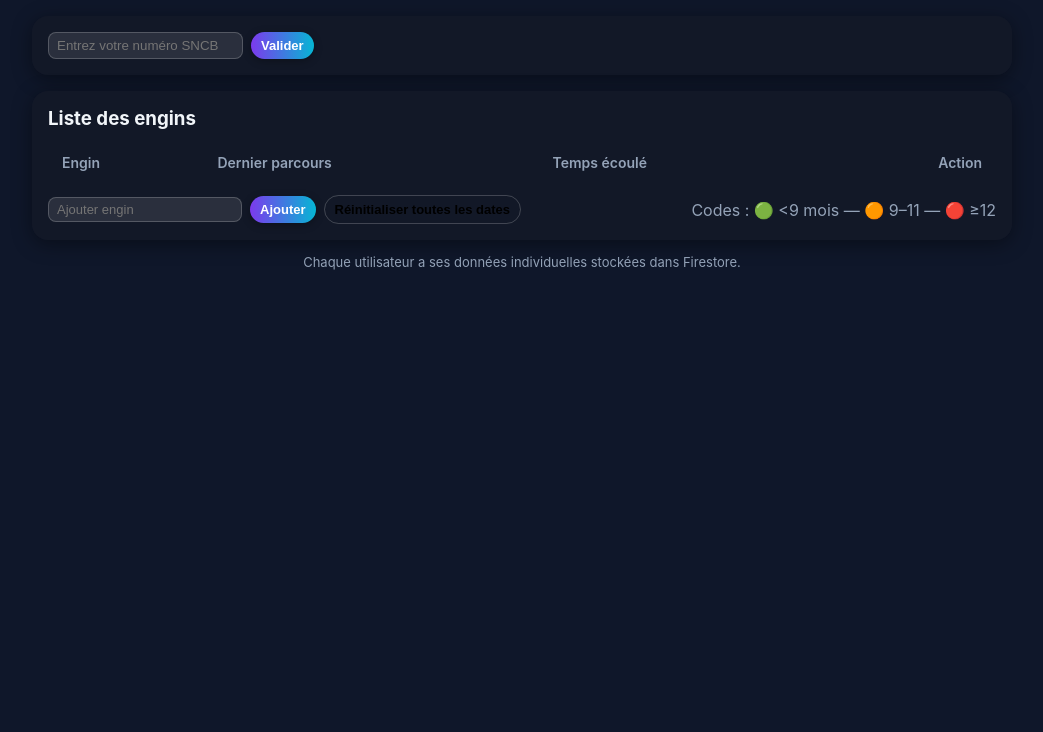
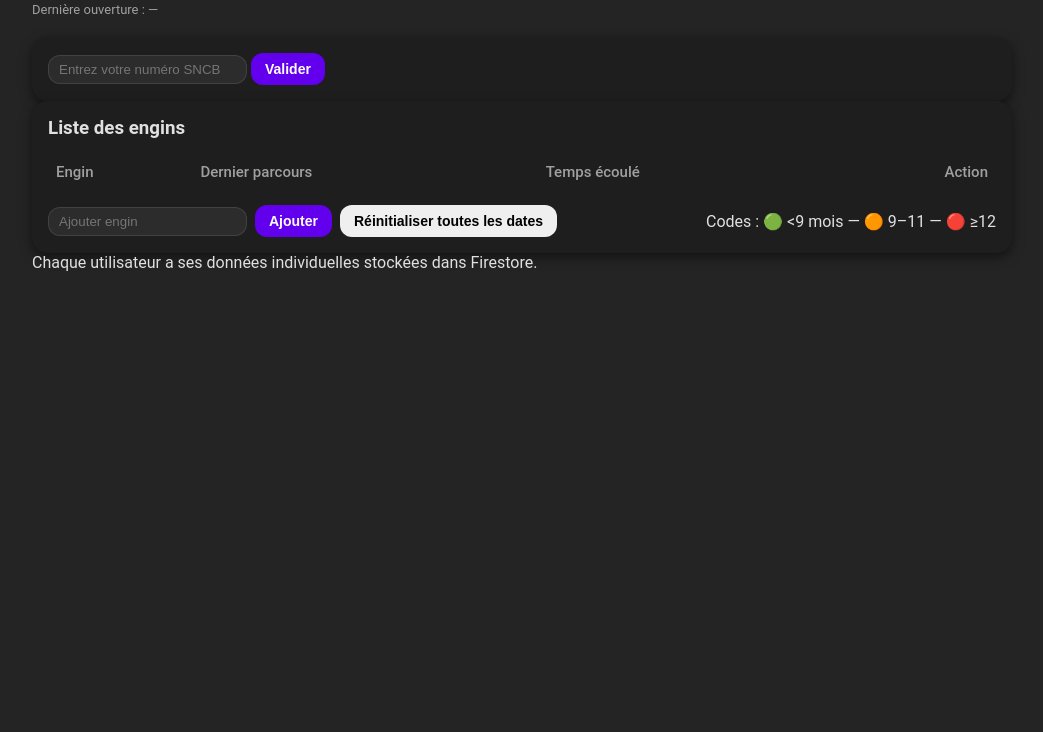
Before and after one commit to boubou-lover/suivi-connaissance, a plain HTML site: page index.html in a window 1280 px wide. Shown: the part 68-800 px from the top of the page, without its empty margins (118-1161 px from the left). Drawn offline with Linux system fonts and the light colour scheme.

Commit message:
Add files via upload

```diff
--- a/index.html
+++ b/index.html
@@ -6,51 +6,48 @@
 <title>Suivi Connaissance – Matériel Ferroviaire</title>
 <style>
 :root{
-  --bg:#0f172a;
-  --card: rgba(20,25,40,0.95);
-  --muted:#94a3b8;
-  --green:#16a34a;
-  --orange:#f59e0b;
-  --red:#ef4444;
-  --accent1:#7c3aed;
-  --accent2:#06b6d4;
-  --text:#f1f5f9;
-  font-family: 'Inter', sans-serif;
+  --bg:#252424;
+  --card:#1e1e1e;
+  --text:#e0e0e0;
+  --muted:#a0a0a0;
+  --primary:#6200ee;
+  --accent:#03dac6;
+  --green:#03dac6;
+  --orange:#ffb300;
+  --red:#cf6679;
+  --button-hover:rgba(255,255,255,0.08);
+  font-family:'Roboto',sans-serif;
 }
 *{box-sizing:border-box;transition: all 0.2s ease;}
-html,body{height:100%}
-body{margin:0;background:var(--bg);color:var(--text);padding:20px;display:flex;justify-content:center;}
+body{margin:0;background:var(--bg);color:var(--text);padding:20px;display:flex;justify-content:center;font-family:Roboto,sans-serif;}
 .app{width:100%;max-width:980px;}
-header{display:flex;justify-content:space-between;align-items:flex-start;margin-bottom:18px;flex-wrap:wrap;gap:8px;}
-.title{background:linear-gradient(90deg,var(--accent1),var(--accent2));-webkit-background-clip:text;background-clip:text;color:transparent;font-weight:700;font-size:22px;}
-.subtitle{font-size:13px;color:var(--muted);margin-top:4px;}
-.last-open{font-size:13px;color:var(--muted);background:rgba(255,255,255,0.1);padding:6px 12px;border-radius:12px;align-self:center;}
-.card{background:var(--card);border-radius:16px;padding:16px;backdrop-filter: blur(8px);box-shadow:0 4px 20px rgba(0,0,0,0.4);}
-table{width:100%;border-collapse:separate;border-spacing:0;font-size:15px;}
-thead th{text-align:left;padding:12px 14px;color:var(--muted);font-weight:600;font-size:14px;}
-tbody td{padding:10px 14px;border-top:1px solid rgba(255,255,255,0.1);}
-.name{font-weight:700;}
-.date{font-size:13px;color:var(--muted);}
-.status{display:inline-flex;align-items:center;gap:4px;padding:6px 12px;border-radius:999px;font-weight:700;font-size:13px;color:white;transition: background 0.3s;}
+header{margin-bottom:20px;}
+.title{font-weight:700;font-size:24px;color:var(--text);}
+.subtitle{font-size:14px;color:var(--muted);}
+.last-open{font-size:13px;color:var(--muted);margin-top:6px;}
+.card{background:var(--card);border-radius:16px;padding:16px;box-shadow:0 4px 12px rgba(0,0,0,0.5);}
+table{width:100%;border-collapse:collapse;font-size:15px;}
+thead th{text-align:left;padding:12px 8px;color:var(--muted);font-weight:500;}
+tbody td{padding:12px 8px;border-top:1px solid rgba(255,255,255,0.05);}
+.name{font-weight:600;}
+.date{color:var(--muted);}
+.status{display:inline-flex;align-items:center;gap:6px;padding:4px 10px;border-radius:12px;font-weight:500;font-size:13px;color:white;}
 .status-icon{width:10px;height:10px;border-radius:50%;display:inline-block;}
-.btn{display:inline-flex;align-items:center;gap:6px;padding:6px 12px;border-radius:999px;border:0;cursor:pointer;font-weight:700;font-size:13px;transition: transform 0.2s, background 0.2s;}
-.btn:hover{transform:translateY(-2px);}
-.btn-primary{background:linear-gradient(90deg,var(--accent1),var(--accent2));color:white;box-shadow:0 2px 8px rgba(0,0,0,0.3);}
-.btn-ghost{background:transparent;border:1px solid rgba(255,255,255,0.2);}
-.actions{display:flex;gap:8px;align-items:center;flex-wrap:wrap;}
-.small{font-size:13px;padding:6px 10px;}
-.muted{color:var(--muted);}
-input[type="date"], input[type="text"]{padding:4px 8px;border-radius:8px;border:1px solid rgba(255,255,255,0.2);background:rgba(255,255,255,0.1);color:var(--text);transition: all 0.2s;}
-input:focus{outline:none;border-color:var(--accent2);box-shadow:0 0 6px var(--accent2);}
+.btn{padding:8px 14px;border-radius:12px;border:none;font-weight:600;font-size:14px;cursor:pointer;transition:all 0.2s;}
+.btn-primary{background:var(--primary);color:white;}
+.btn-primary:hover{background:var(--button-hover);}
+.btn-secondary{background:transparent;border:1px solid var(--muted);color:var(--text);}
+.btn-secondary:hover{background:var(--button-hover);}
+input[type="date"], input[type="text"]{padding:6px 10px;border-radius:12px;border:1px solid rgba(255,255,255,0.1);background:#2c2c2c;color:var(--text);}
+input:focus{outline:none;border-color:var(--accent);box-shadow:0 0 6px var(--accent);}
+.actions{display:flex;gap:8px;flex-wrap:wrap;align-items:center;}
 @media (max-width:640px){
   thead{display:none}
   table,tbody,thead,tr{display:block;width:100%}
-  tbody tr{display:flex;flex-direction:column;padding:10px 0;border-radius:12px;margin-bottom:8px;background:rgba(255,255,255,0.05)}
-  tbody td{display:flex;justify-content:space-between;align-items:center;padding:6px 10px}
+  tbody tr{display:flex;flex-direction:column;padding:10px 0;margin-bottom:8px;background:#1b1b1b;border-radius:12px;}
+  tbody td{display:flex;justify-content:space-between;align-items:center;padding:6px 8px;}
   .action-group{flex-direction:column;gap:6px;align-items:flex-start;margin-top:6px;}
 }
-footer{margin-top:14px;color:var(--muted);font-size:13px;text-align:center}
-.user-form{display:flex;gap:8px;flex-wrap:wrap;margin-bottom:16px;}
 </style>
 </head>
 <body>
```
